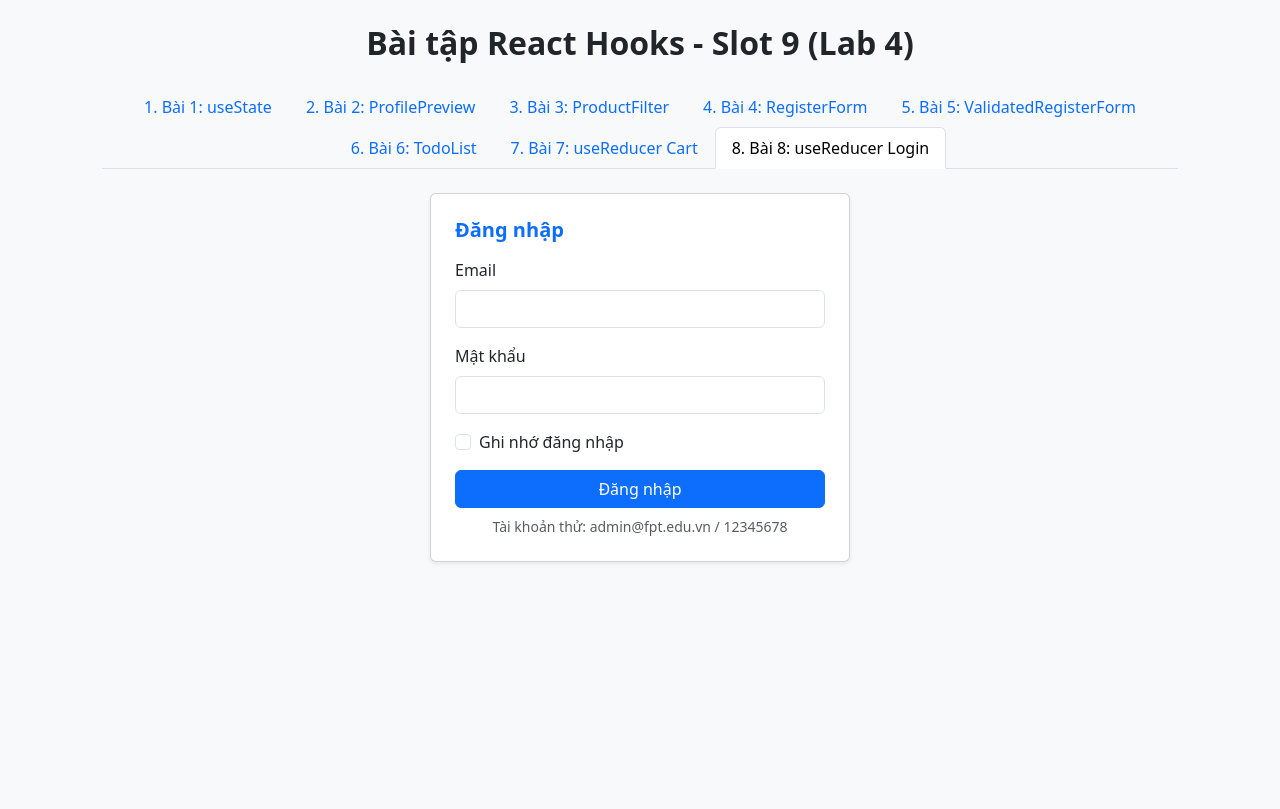
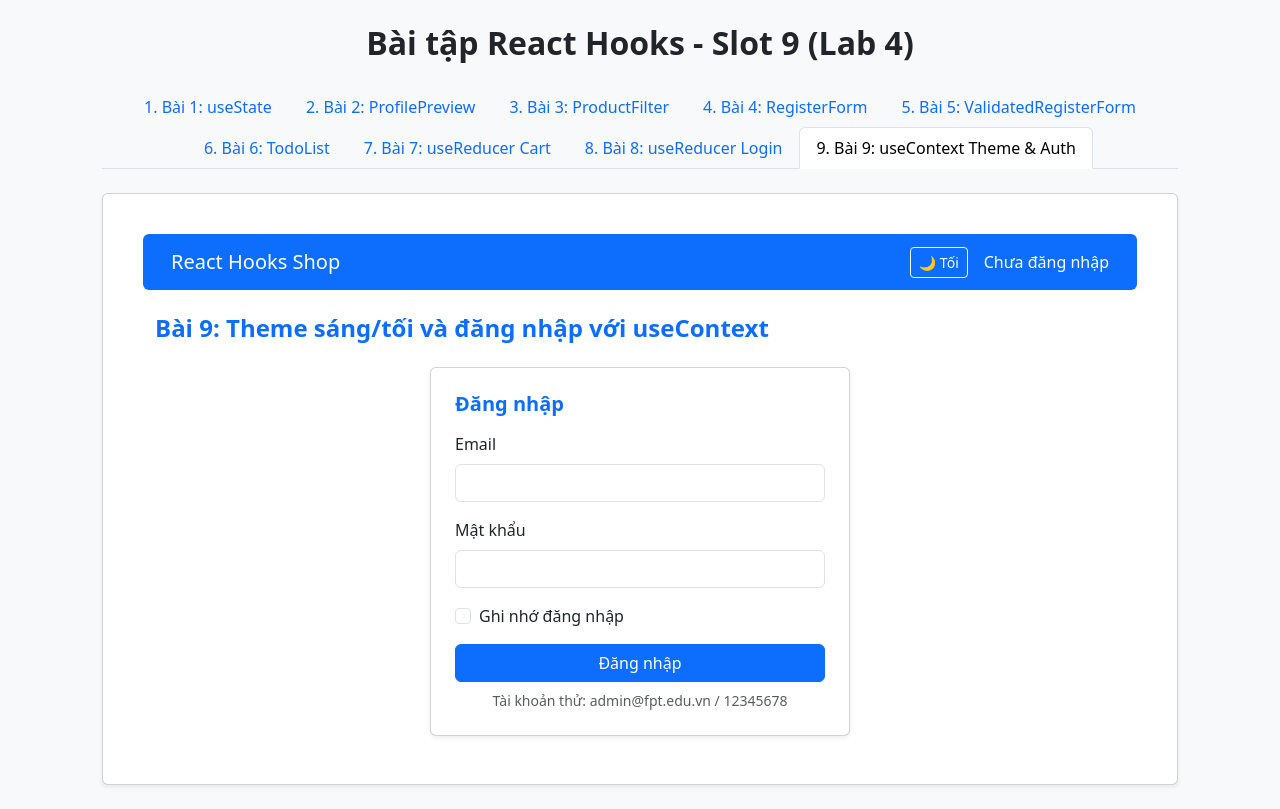
Before and after one commit to tranvinh2k005-sys/TranVinh-DE190135, a React (Vite) app in the folder SL9/BTVN_Lab4/: page / in a window 1280 px wide. Built offline with nearby package versions, Linux system fonts and the light colour scheme.

Commit message:
feat(context): implement exercise 9 theme and auth context

```diff
--- a/SL9/BTVN_Lab4/src/App.jsx
+++ b/SL9/BTVN_Lab4/src/App.jsx
@@ -10,9 +10,10 @@ import Bai5 from './components/Bai5';
 import Bai6 from './components/Bai6';
 import Bai7 from './components/Bai7';
 import Bai8 from './components/Bai8';
+import Bai9 from './components/Bai9';
 
 function App() {
-  const [key, setKey] = useState('bai8');
+  const [key, setKey] = useState('bai9');
 
   return (
     <Container className="py-4" style={{ maxWidth: 1100 }}>
@@ -47,6 +48,9 @@ function App() {
         <Tab eventKey="bai8" title="8. Bài 8: useReducer Login">
           <Bai8 />
         </Tab>
+        <Tab eventKey="bai9" title="9. Bài 9: useContext Theme & Auth">
+          <Bai9 />
+        </Tab>
       </Tabs>
     </Container>
   );
--- a/SL9/BTVN_Lab4/src/components/Bai8.jsx
+++ b/SL9/BTVN_Lab4/src/components/Bai8.jsx
@@ -8,10 +8,10 @@ import Row from 'react-bootstrap/Row';
 import Col from 'react-bootstrap/Col';
 import { loginReducer, initialLoginState, validateLogin } from '../reducers/loginReducer';
 
-export const DEMO_ACCOUNT = { email: 'admin@fpt.edu.vn', password: '12345678' };
+const DEMO_ACCOUNT = { email: 'admin@fpt.edu.vn', password: '12345678' };
 
 // Giả lập gọi API mất 1 giây
-export const fakeLoginApi = ({ email, password }) =>
+const fakeLoginApi = ({ email, password }) =>
   new Promise((resolve, reject) => {
     setTimeout(() => {
       if (email === DEMO_ACCOUNT.email && password === DEMO_ACCOUNT.password) resolve(email);
--- /dev/null
+++ b/SL9/BTVN_Lab4/src/components/Bai9.jsx
@@ -0,0 +1,81 @@
+import Navbar from 'react-bootstrap/Navbar';
+import Container from 'react-bootstrap/Container';
+import Button from 'react-bootstrap/Button';
+import Alert from 'react-bootstrap/Alert';
+import { APP_NAME } from '../data/menu';
+import { ThemeProvider, useTheme } from '../context/ThemeContext';
+import { AuthProvider, useAuth } from '../context/AuthContext';
+import { LoginForm } from './Bai8';
+
+export const Header = () => {
+  const { theme, toggleTheme } = useTheme();
+  const { user, isLoggedIn, logout } = useAuth();
+
+  return (
+    <Navbar bg={theme === 'dark' ? 'dark' : 'primary'} variant="dark" expand="lg" className="rounded mb-3 px-3">
+      <Container fluid>
+        <Navbar.Brand href="#">{APP_NAME}</Navbar.Brand>
+        <div className="d-flex align-items-center gap-3">
+          <Button size="sm" variant="outline-light" onClick={toggleTheme}>
+            {theme === 'light' ? '🌙 Tối' : '☀️ Sáng'}
+          </Button>
+          {isLoggedIn ? (
+            <>
+              <Navbar.Text className="text-white">{`Xin chào, ${user.name}`}</Navbar.Text>
+              <Button size="sm" variant="light" onClick={logout}>
+                Đăng xuất
+              </Button>
+            </>
+          ) : (
+            <Navbar.Text className="text-white">Chưa đăng nhập</Navbar.Text>
+          )}
+        </div>
+      </Container>
+    </Navbar>
+  );
+};
+
+export const Layout = ({ children, title = 'Trang chủ' }) => {
+  const { theme } = useTheme();
+
+  return (
+    <div data-bs-theme={theme} className="bg-body text-body p-3 rounded">
+      <Header />
+      <Container className="py-2">
+        <h4 className="mb-4 text-primary fw-bold">{title}</h4>
+        {children}
+      </Container>
+    </div>
+  );
+};
+
+export const HomeContent = () => {
+  const { isLoggedIn, user, login } = useAuth();
+
+  return isLoggedIn ? (
+    <Alert variant="info" className="shadow-sm">
+      <Alert.Heading as="h5">{`Xin chào, ${user.name}!`}</Alert.Heading>
+      <p className="mb-0">
+        {`Bạn đang đăng nhập bằng ${user.email}. Thử bấm nút 🌙 Tối / ☀️ Sáng trên Header để đổi theme toàn trang.`}
+      </p>
+    </Alert>
+  ) : (
+    <LoginForm onLoginSuccess={login} />
+  );
+};
+
+const Bai9 = () => {
+  return (
+    <div className="card shadow-sm p-4">
+      <ThemeProvider>
+        <AuthProvider>
+          <Layout title="Bài 9: Theme sáng/tối và đăng nhập với useContext">
+            <HomeContent />
+          </Layout>
+        </AuthProvider>
+      </ThemeProvider>
+    </div>
+  );
+};
+
+export default Bai9;
--- /dev/null
+++ b/SL9/BTVN_Lab4/src/context/AuthContext.jsx
@@ -0,0 +1,23 @@
+/* eslint-disable react-refresh/only-export-components */
+import { createContext, useContext, useState } from 'react';
+
+const AuthContext = createContext(null);
+
+export const AuthProvider = ({ children }) => {
+  const [user, setUser] = useState(null);
+
+  const login = (email) => setUser({ email, name: email.split('@')[0] });
+  const logout = () => setUser(null);
+
+  return (
+    <AuthContext.Provider value={{ user, isLoggedIn: user !== null, login, logout }}>
+      {children}
+    </AuthContext.Provider>
+  );
+};
+
+export const useAuth = () => {
+  const context = useContext(AuthContext);
+  if (!context) throw new Error('useAuth phải được dùng bên trong <AuthProvider>');
+  return context;
+};
--- /dev/null
+++ b/SL9/BTVN_Lab4/src/context/ThemeContext.jsx
@@ -0,0 +1,17 @@
+/* eslint-disable react-refresh/only-export-components */
+import { createContext, useContext, useState } from 'react';
+
+const ThemeContext = createContext(null);
+
+export const ThemeProvider = ({ children }) => {
+  const [theme, setTheme] = useState('light');
+  const toggleTheme = () => setTheme((t) => (t === 'light' ? 'dark' : 'light'));
+
+  return <ThemeContext.Provider value={{ theme, toggleTheme }}>{children}</ThemeContext.Provider>;
+};
+
+export const useTheme = () => {
+  const context = useContext(ThemeContext);
+  if (!context) throw new Error('useTheme phải được dùng bên trong <ThemeProvider>');
+  return context;
+};
--- /dev/null
+++ b/SL9/BTVN_Lab4/src/data/menu.js
@@ -0,0 +1,8 @@
+export const APP_NAME = 'React Hooks Shop';
+
+export const menuItems = [
+  { label: 'Trang chủ', href: '#home' },
+  { label: 'Sản phẩm', href: '#products' },
+  { label: 'Giỏ hàng', href: '#cart' },
+  { label: 'Đăng ký', href: '#register' },
+];
```
